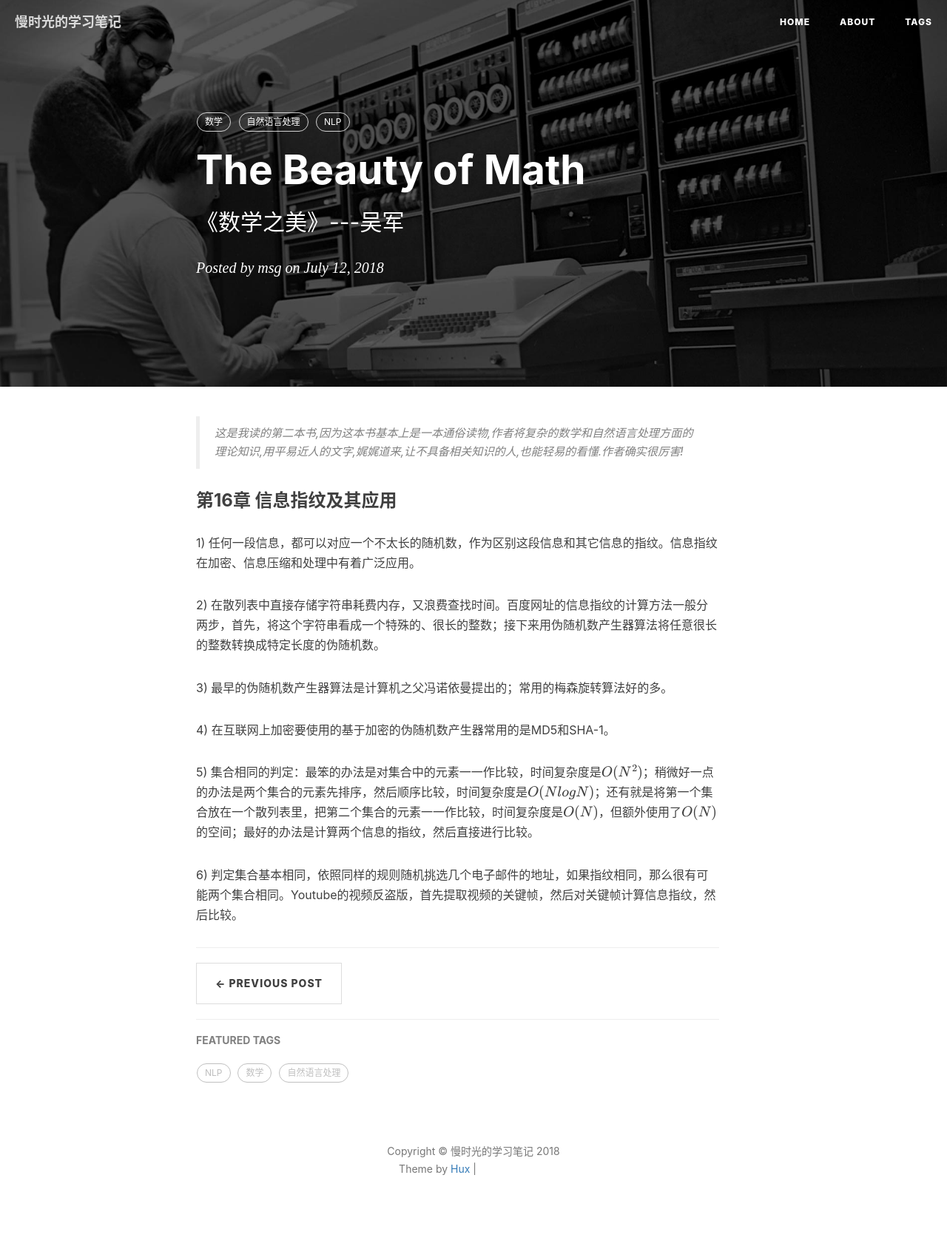
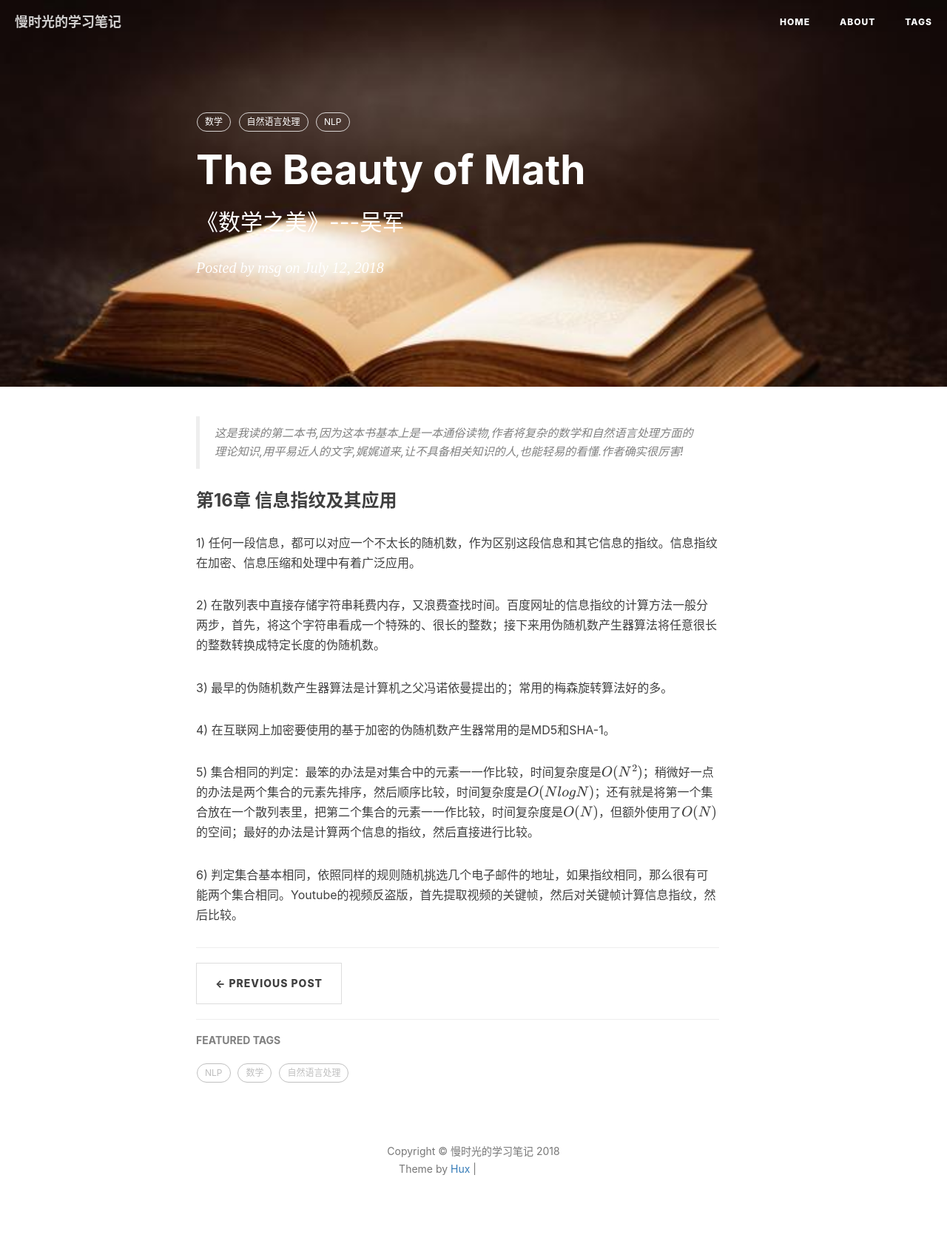
Before and after one commit to msg901216/msg901216.github.io, a Jekyll site: the page built from _posts/2018-07-12-The-Beauty-of-Math.md, in a window 1280 px wide. Shown: the whole page at 74% size. Built offline with Jekyll 4.4.1, drawn with Linux system fonts in a browser that asks for light colours; nearby versions of some CDN libraries; formulas are drawn with MathJax 3; comment, search, counter and statistics services are not loaded; grey boxes are pictures that could not be loaded.

Commit message:
数学之美第16章

```diff
--- a/_posts/2018-07-12-The-Beauty-of-Math.md
+++ b/_posts/2018-07-12-The-Beauty-of-Math.md
@@ -4,7 +4,7 @@
 subtitle:   "《数学之美》---吴军"
 date:       2018-07-12
 author:     "msg"
-header-img: "img/post-bg-unix-linux.jpg"
+header-img: "img/book.jpg"
 tags:
     - 数学
     - 自然语言处理
```
